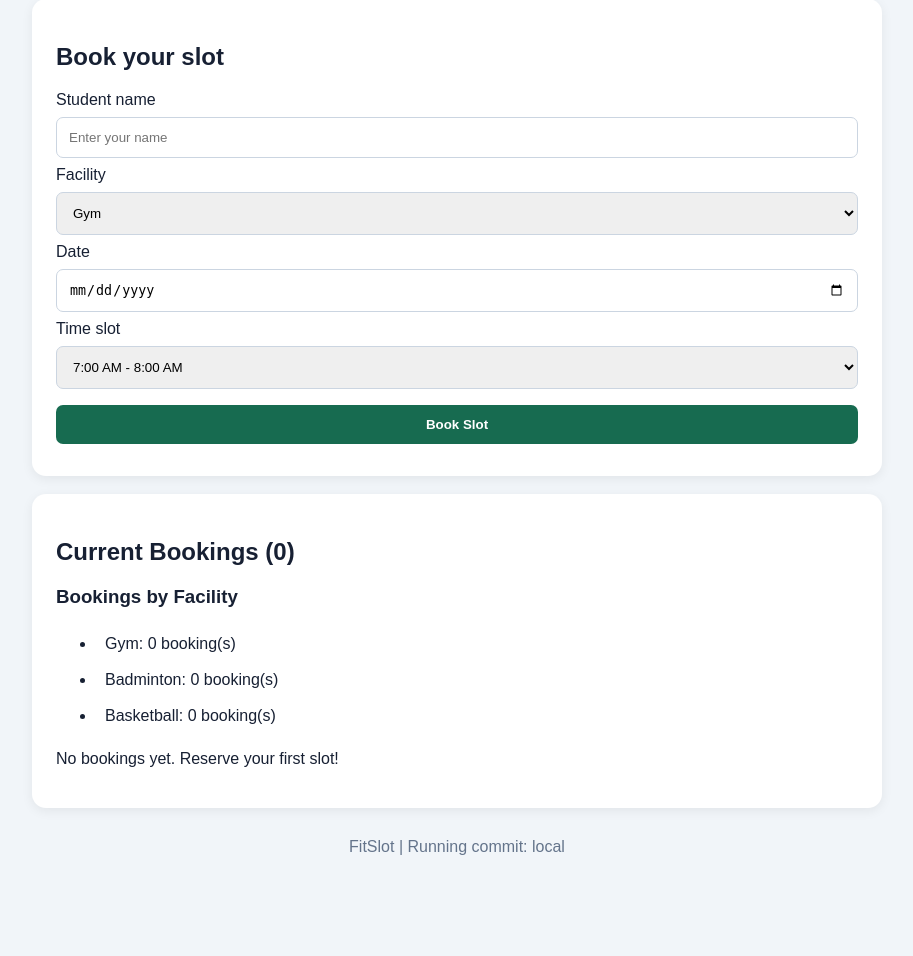
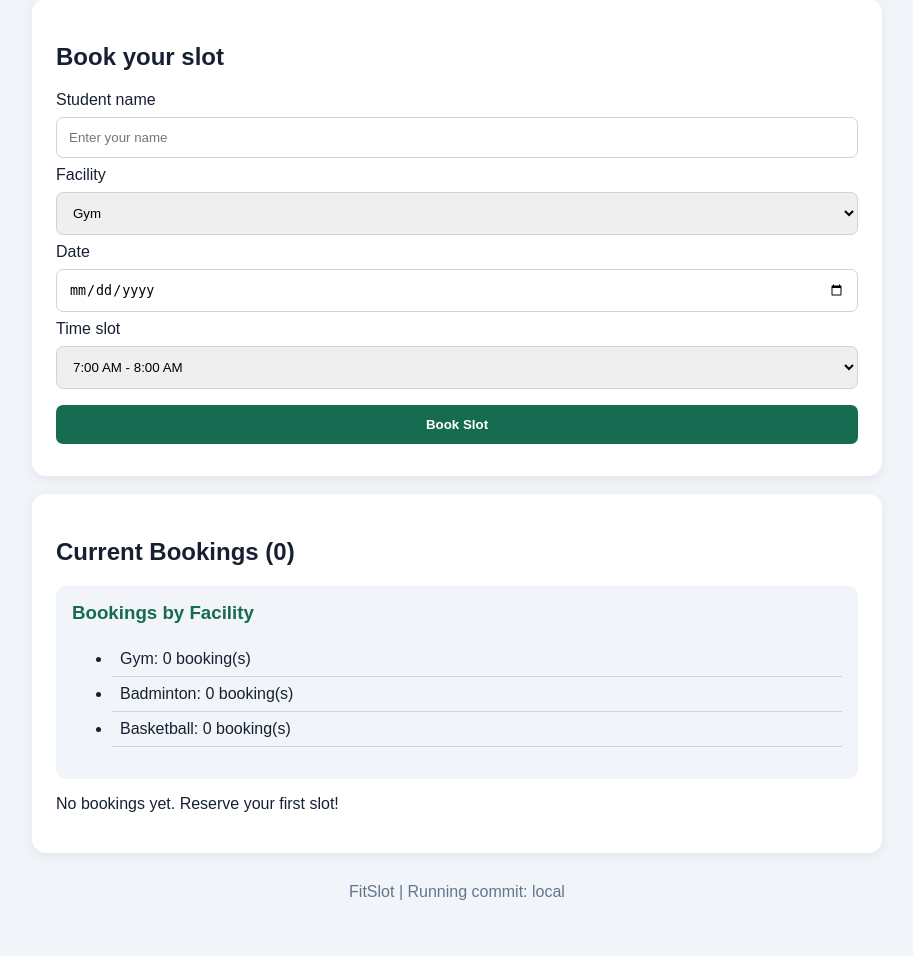
Before and after one commit to irashinde574-create/Fitslot, a Flask app: page / in a window 1280 px wide. Shown: the part 344-1300 px from the top of the page, without its empty margins (183-1096 px from the left). Before the commit the page ends 1199 px from the top, so only its background shows below. Run offline with Flask 3, Linux system fonts and the light colour scheme.

Commit message:
style: improve booking summary layout

```diff
--- a/templates/index.html
+++ b/templates/index.html
@@ -57,6 +57,23 @@
             text-align: center;
             margin: 30px;
             color: #64748b;
+        }
+
+        .booking-summary {
+            background: #f1f5f9;
+            padding: 16px;
+            border-radius: 10px;
+            margin: 16px 0;
+        }
+
+        .booking-summary h3 {
+            color: #176b50;
+            margin-top: 0;
+        }
+
+        .booking-summary li {
+            padding: 8px;
+            border-bottom: 1px solid #cbd5e1;
         }
     </style>
 </head>
```
